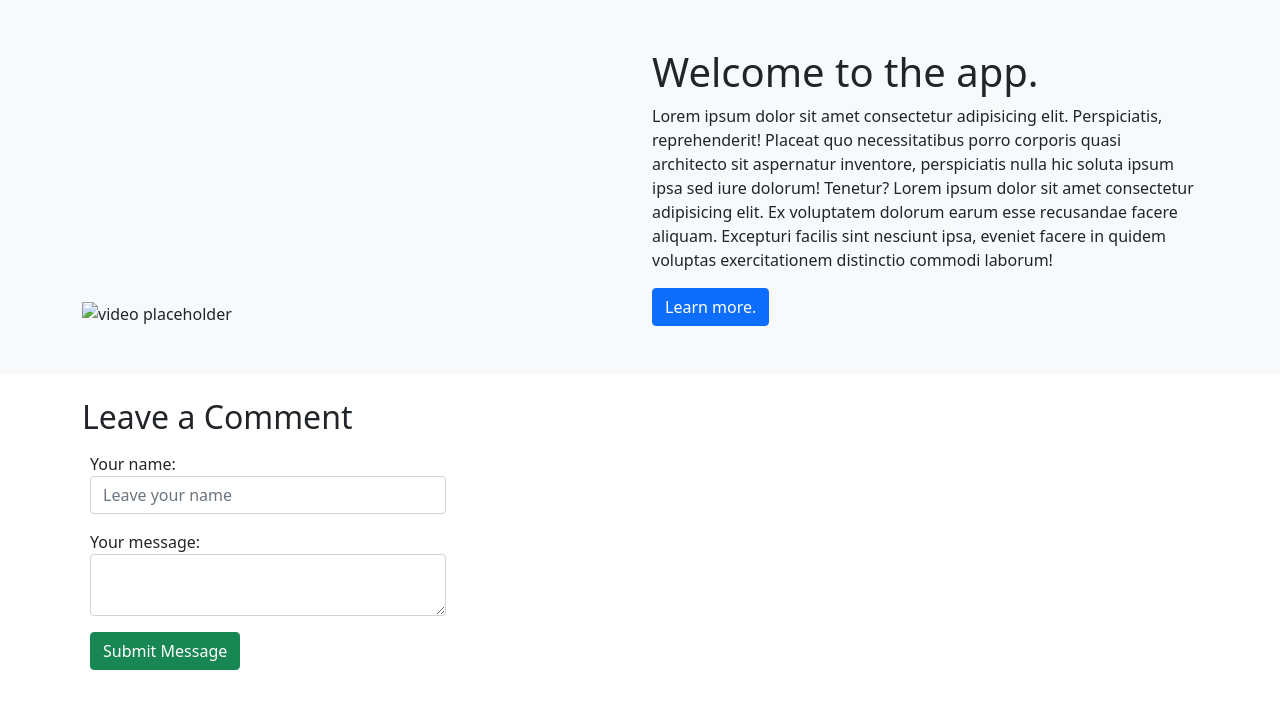
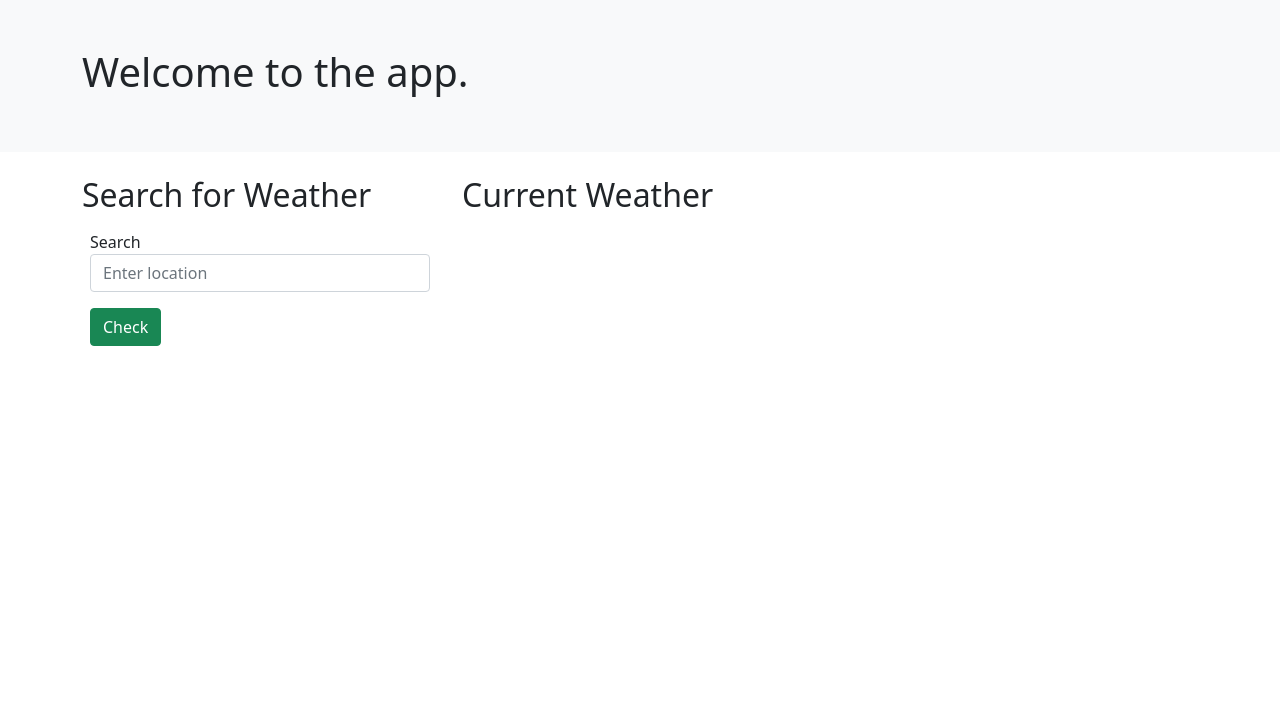
Before and after one commit to ZeDevGit/Weather-Report, a plain HTML site: page assets/index.html in a window 1280 px wide. Drawn offline with nearby package versions, Linux system fonts and the light colour scheme.

Commit message:
Worked on organizing weather API functions

```diff
--- a/assets/index.html
+++ b/assets/index.html
@@ -8,7 +8,7 @@
   <meta name="Description" content="Enter your description here" />
   <link rel="stylesheet" href="https://cdn.jsdelivr.net/npm/bootstrap@5.1.3/dist/css/bootstrap.min.css">
 
-  <title>Bootstrap Layouts</title>
+  <title>Weather Checker</title>
 </head>
 
 <body>
@@ -16,40 +16,31 @@
     <div class="container">
       <!-- Every grid layout we create starts with an HTML element receiving a class of row -->
       <!-- align-items-end change the alignment of flex items to end -->
-      <div class="row align-items-end">
-        <div class="col-12 col-md-6">
-          <img class='img-fluid' src="./../Images/02-placeholder.png" alt="video placeholder">
-        </div>
+      <div class="row align-items-start">
         <!-- Uses a combination of col-* values to make full-size on small devices and half-size on medium or larger devices -->
         <div class="col-12 col-md-6">
           <h1>Welcome to the app.</h1>
-          <p>Lorem ipsum dolor sit amet consectetur adipisicing elit. Perspiciatis, reprehenderit! Placeat quo
-            necessitatibus porro corporis quasi architecto sit aspernatur inventore, perspiciatis nulla hic soluta ipsum
-            ipsa sed iure dolorum! Tenetur? Lorem ipsum dolor sit amet consectetur adipisicing elit. Ex voluptatem
-            dolorum earum esse recusandae facere aliquam. Excepturi facilis sint nesciunt ipsa, eveniet facere in quidem
-            voluptas exercitationem distinctio commodi laborum!</p>
-          <button class="btn btn-primary">Learn more.</button>
         </div>
       </div>
     </div>
   </header>
 
   <main class="container">
-
-      <div class="col-12 col-sm-6 col-md-4">
-        <h2>Leave a Comment</h2>
+    <div class ="row">
+      <div class="col-4">
+        <h2>Search for Weather</h2>
         <form>
           <div class="form-group p-2">
-            <label for="name-input">Your name:</label>
-            <input type="text" class="form-control" id="name-input" placeholder="Leave your name" />
+            <label for="weather">Search</label>
+            <input type="text" class="form-control" id="weather-input" placeholder="Enter location" />
           </div>
-          <div class="form-group p-2">
-            <label for="comment-input">Your message:</label>
-            <textarea name="comment" id="comment-input" class="form-control"></textarea>
-          </div>
-          <button class="btn btn-success m-2">Submit Message</button>
+          <button class="btn btn-success m-2">Check</button>
         </form>
       </div>
+      <div class="col-8">
+        <h2>Current Weather</h2>
+      </div>
+    </div>
     </section>
   </main>
 
```
Also changed, not shown: assets/js/script.js (+70 -1 lines).
